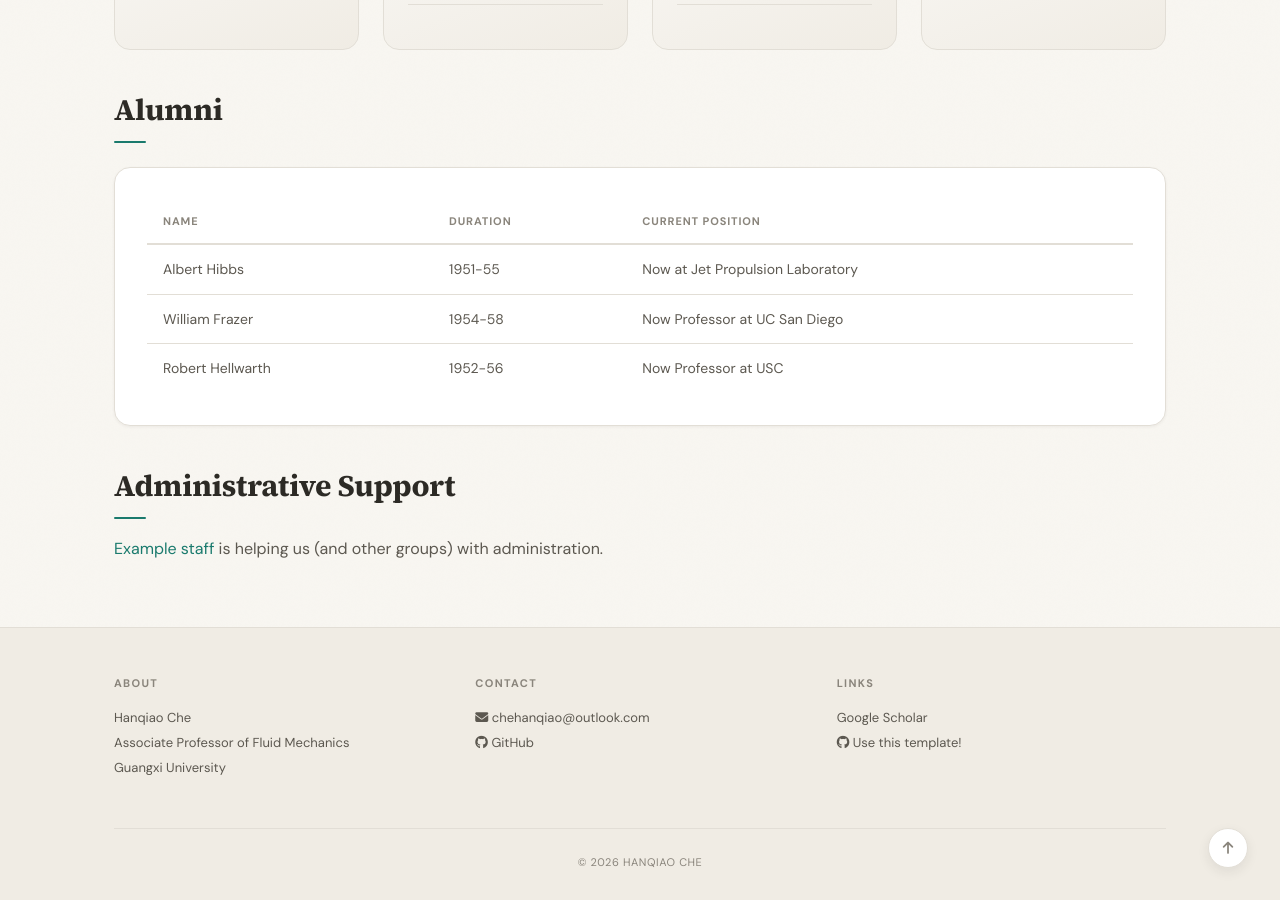
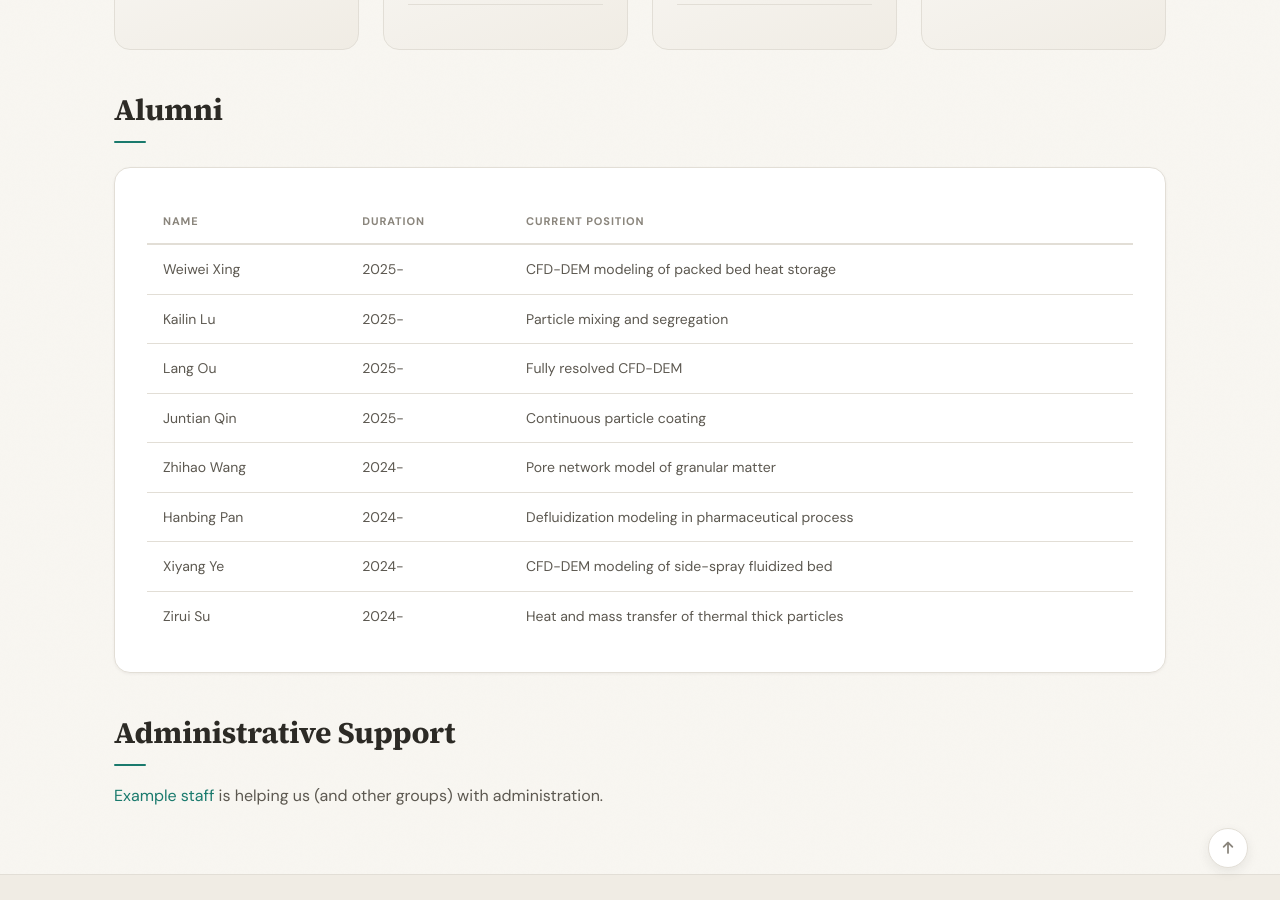
Before and after one commit to HQChe/hqche.github.io, a Jekyll site: the page built from _pages/team.md, in a window 1280 px wide and 900 px high, scrolled down 1005 px. Built offline with Jekyll 4.4.1, drawn with Linux system fonts in a browser that asks for light colours; a style sheet for code colours, icons or effects is not loaded.

Commit message:
Update alumni.yml

```diff
--- a/_data/alumni.yml
+++ b/_data/alumni.yml
@@ -2,17 +2,42 @@
 # Each entry needs: name, duration, info
 # Optional: photo, email
 
-- name: Albert Hibbs
+- name: Weiwei Xing
   photo: team/albert-hibbs.svg
-  duration: 1951-55
-  info: Now at Jet Propulsion Laboratory
+  duration: 2025-
+  info: CFD-DEM modeling of packed bed heat storage
 
-- name: William Frazer
+- name: Kailin Lu
   photo: team/william-frazer.svg
-  duration: 1954-58
-  info: Now Professor at UC San Diego
+  duration: 2025-
+  info: Particle mixing and segregation
 
-- name: Robert Hellwarth
+- name: Lang Ou
   photo: team/robert-hellwarth.svg
-  duration: 1952-56
-  info: Now Professor at USC
+  duration: 2025-
+  info: Fully resolved CFD-DEM
+
+- name: Juntian Qin
+  photo: team/robert-hellwarth.svg
+  duration: 2025-
+  info: Continuous particle coating
+
+- name: Zhihao Wang
+  photo: team/robert-hellwarth.svg
+  duration: 2024-
+  info: Pore network model of granular matter
+
+- name: Hanbing Pan
+  photo: team/robert-hellwarth.svg
+  duration: 2024-
+  info: Defluidization modeling in pharmaceutical process
+
+- name: Xiyang Ye
+  photo: team/robert-hellwarth.svg
+  duration: 2024-
+  info: CFD-DEM modeling of side-spray fluidized bed
+
+- name: Zirui Su
+  photo: team/robert-hellwarth.svg
+  duration: 2024-
+  info: Heat and mass transfer of thermal thick particles
```
